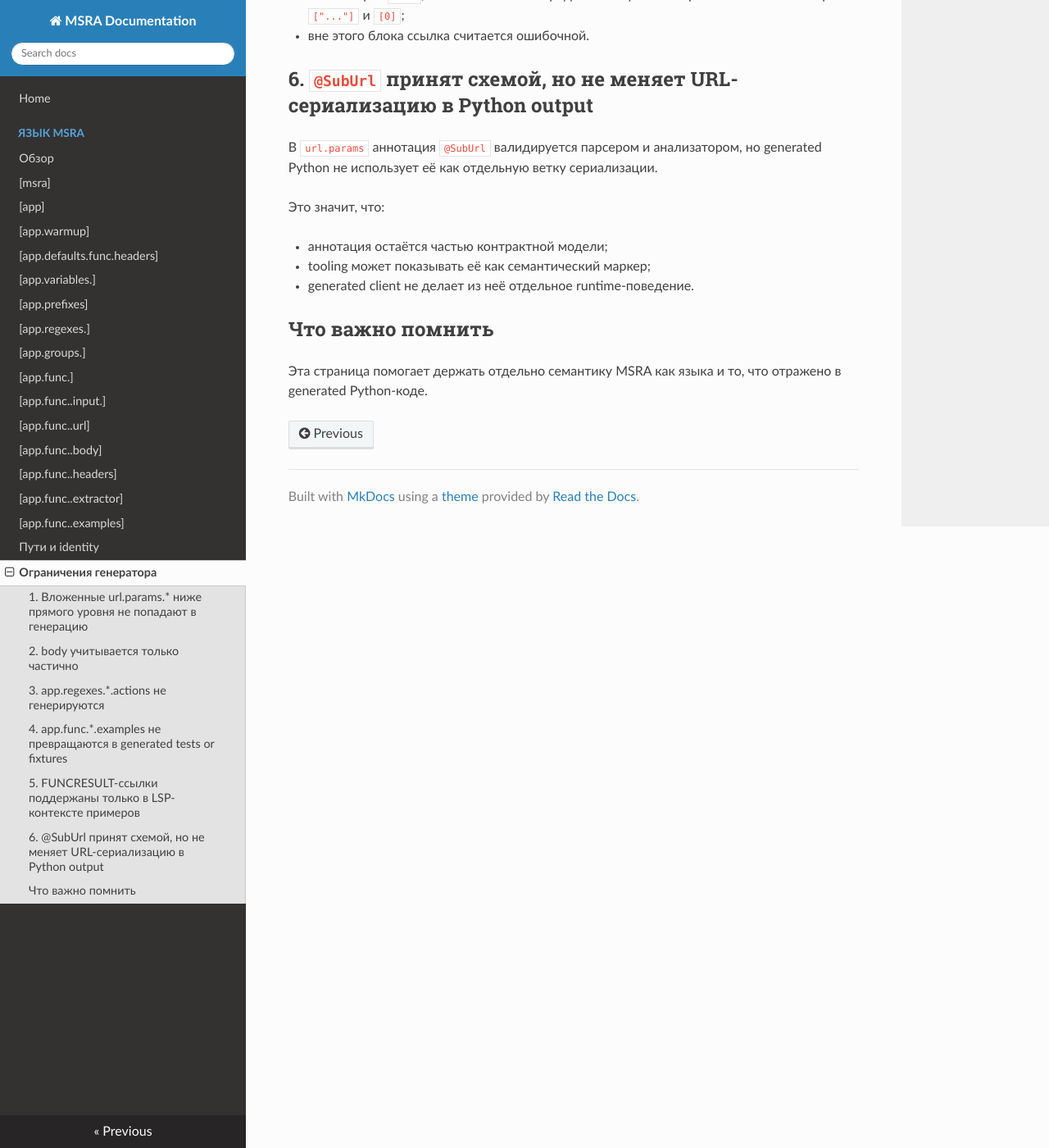
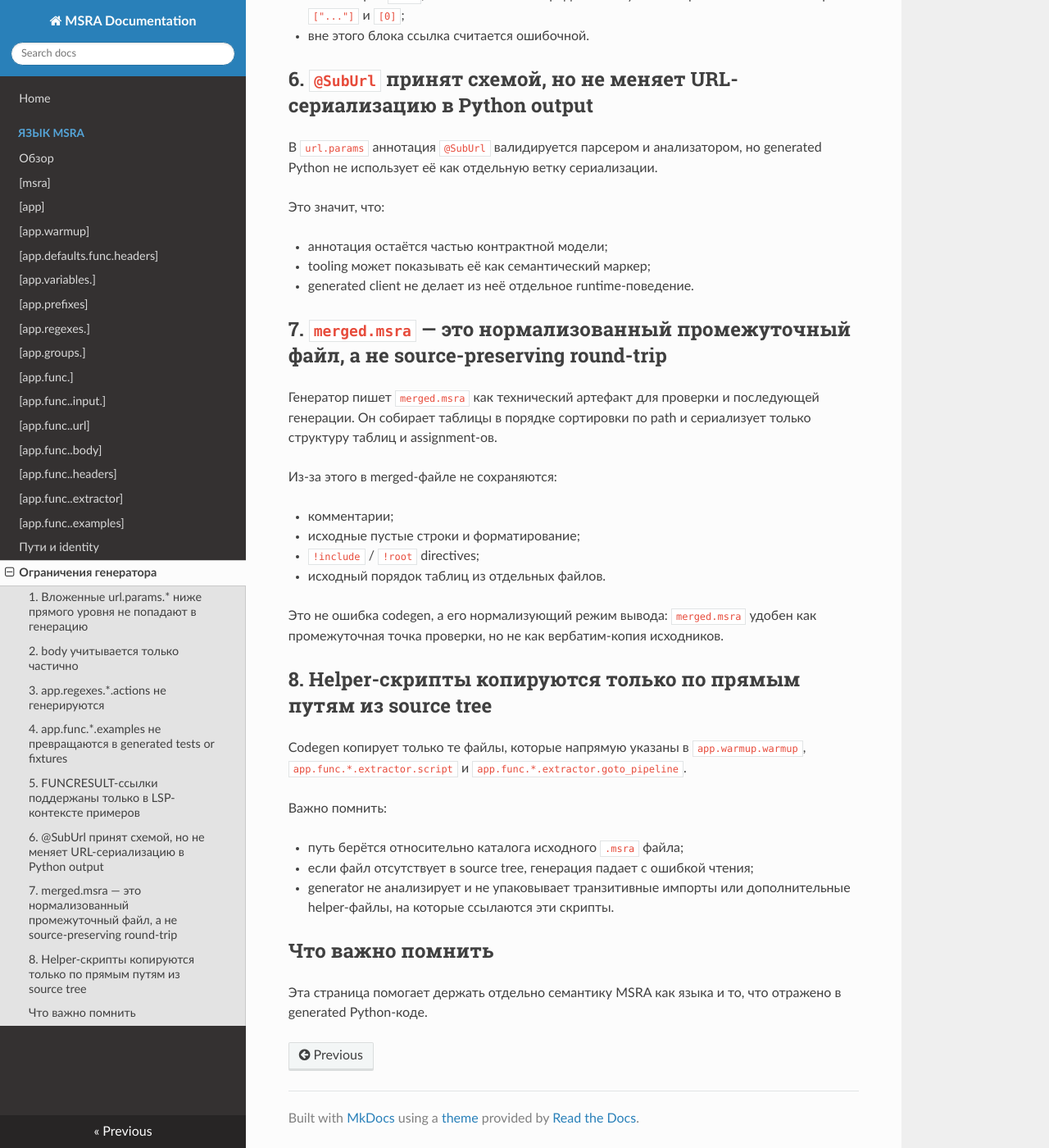
Before and after one commit to Open-Inflation/engine-reverse-ide, an MkDocs documentation site: the page built from docs/msra-generator-gaps.md, in a window 1280 px wide and 1400 px high, scrolled down 2580 px. Shown: the whole window at 82% size. Built offline with MkDocs 1.6.1, drawn with Linux system fonts in a browser that asks for light colours; nearby versions of some CDN libraries.

Commit message:
Update msra-generator-gaps.md

```diff
--- a/docs/msra-generator-gaps.md
+++ b/docs/msra-generator-gaps.md
@@ -122,6 +122,29 @@ Codegen не добавляет в Python-пакет:
 - tooling может показывать её как семантический маркер;
 - generated client не делает из неё отдельное runtime-поведение.
 
+## 7. `merged.msra` — это нормализованный промежуточный файл, а не source-preserving round-trip
+
+Генератор пишет `merged.msra` как технический артефакт для проверки и последующей генерации. Он собирает таблицы в порядке сортировки по path и сериализует только структуру таблиц и assignment-ов.
+
+Из-за этого в merged-файле не сохраняются:
+
+- комментарии;
+- исходные пустые строки и форматирование;
+- `!include` / `!root` directives;
+- исходный порядок таблиц из отдельных файлов.
+
+Это не ошибка codegen, а его нормализующий режим вывода: `merged.msra` удобен как промежуточная точка проверки, но не как вербатим-копия исходников.
+
+## 8. Helper-скрипты копируются только по прямым путям из source tree
+
+Codegen копирует только те файлы, которые напрямую указаны в `app.warmup.warmup`, `app.func.*.extractor.script` и `app.func.*.extractor.goto_pipeline`.
+
+Важно помнить:
+
+- путь берётся относительно каталога исходного `.msra` файла;
+- если файл отсутствует в source tree, генерация падает с ошибкой чтения;
+- generator не анализирует и не упаковывает транзитивные импорты или дополнительные helper-файлы, на которые ссылаются эти скрипты.
+
 ## Что важно помнить
 
 Эта страница помогает держать отдельно семантику MSRA как языка и то, что отражено в generated Python-коде.
```
